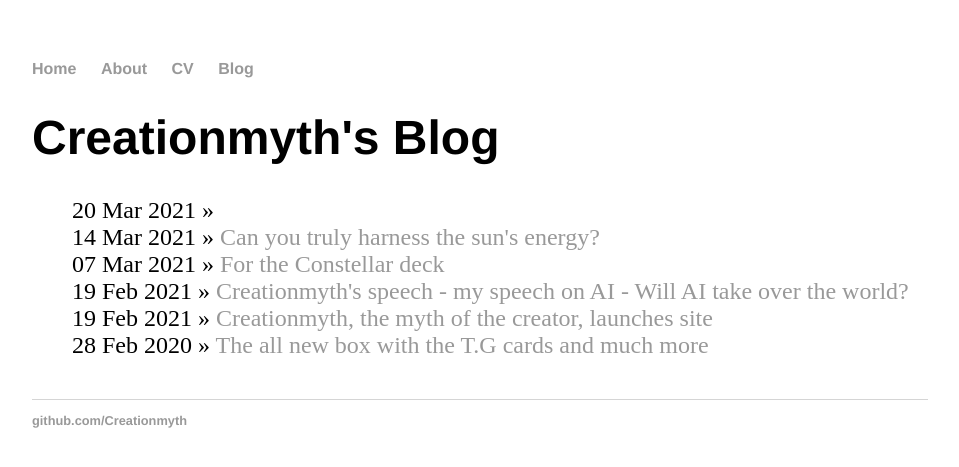
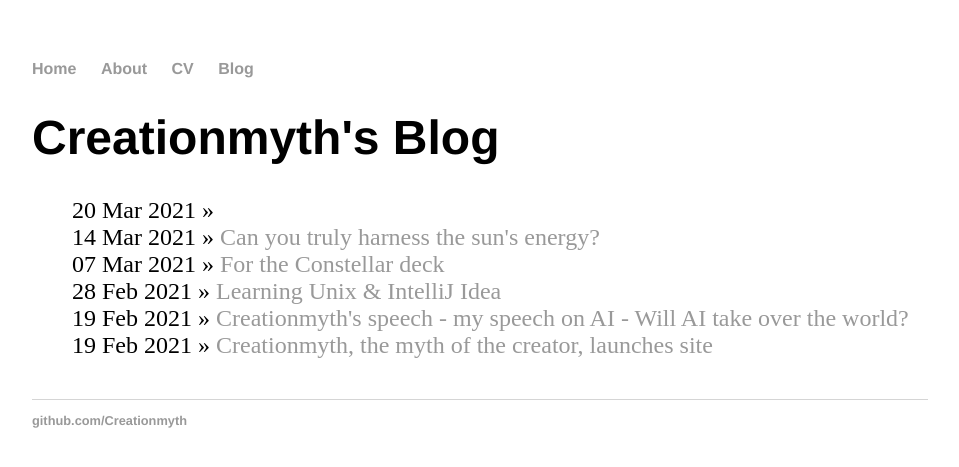
Before and after one commit to Creationmyth/Creationmyth.github.io, a Jekyll site: the page built from blog/index.html, in a window 1280 px wide. Shown: the top 467 px of the page, without its empty margins (160-1119 px from the left). Built offline with Jekyll 4.4.1, drawn with Linux system fonts in a browser that asks for light colours; some of the changed lines change nothing that is shown.

Commit message:
my first own commit

```diff
--- a/_posts/2021-03-20-unix-commands-i-learnt.md
+++ b/_posts/2021-03-20-unix-commands-i-learnt.md
@@ -1,7 +1,7 @@
 ---
 layout: post
-title: "The all new box with the T.G cards and much more "
-date: 2020-02-28
+title: "Learning Unix & IntelliJ Idea"
+date: 2021-02-28
 ---
 
-The all new box in Duel Links is here, Antimony's Theory. It is a really cool box as it has many accel synchro monsters and it is quite fun to play with - of course doing it in loaner deck duels. The new character too is one of Yusei's friend in the yugioh 5ds anime and he is quite cool. Well, after using all <em> 500 gems</em> on the Judgment force box which contains World Legacy cards, I had a turbo duel against Antinomy due to the event, and was really fun. I used my Draguinity deck with Yusei's skill, mark of the Dragon's head, which allowed me to summon Shooting star dragon and stardust, having them both on the field at the exact same time thanks to Stardust Flash, a card that revives Stardust dragon from the grave. My favourite deck currently is Shiranui - which I have - and may soon change. I really like World legacy and the fact that it can make the opponent's extra deck useless is really critical especially if it is a deck which heavily relies on it.
+Learning today git and intelliJ with dad.
```
